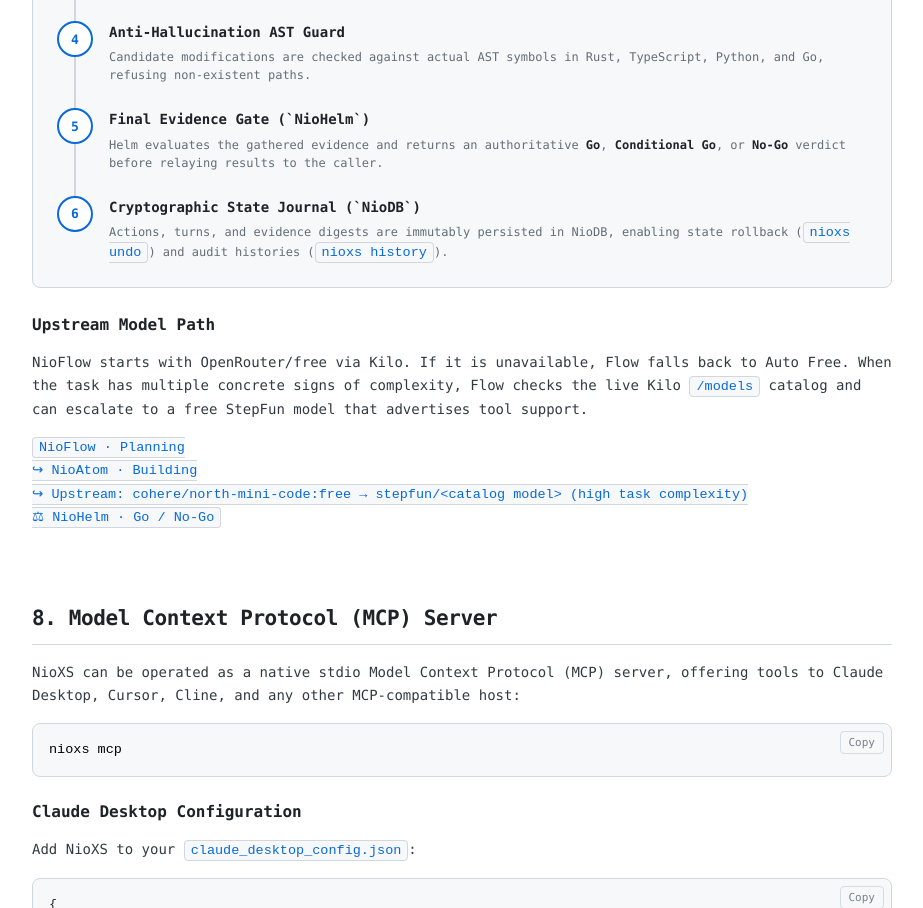
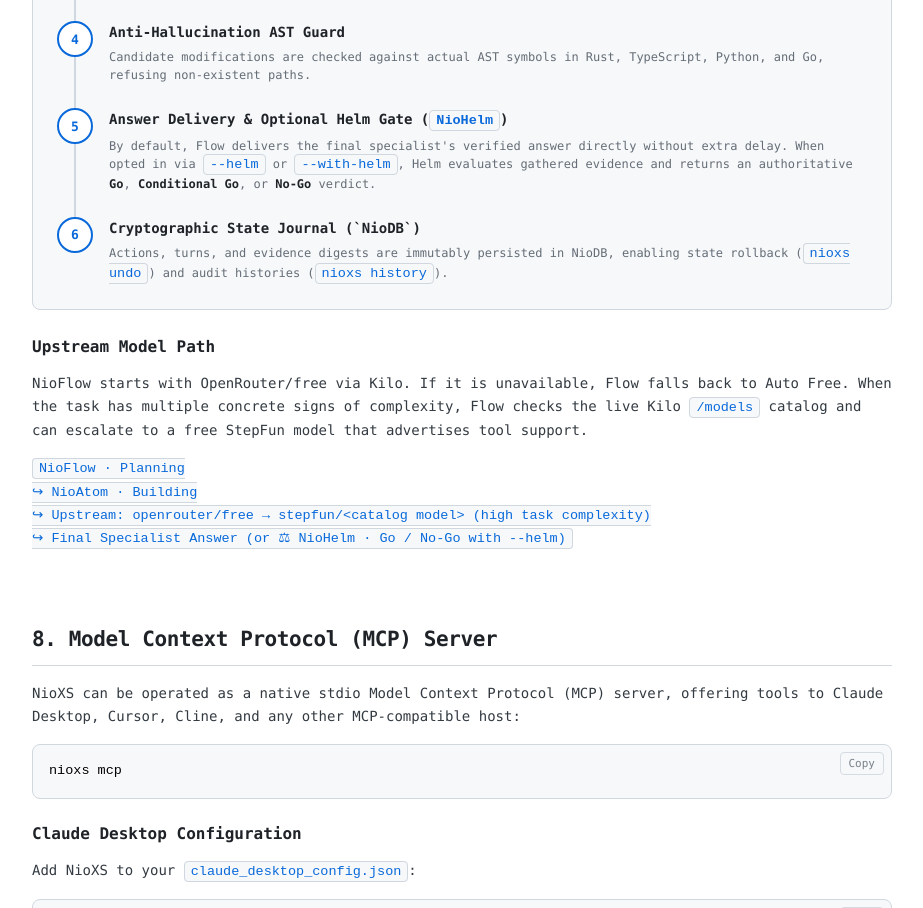
Before and after one commit to nio-labs/nio-xs, a website: page docs/index.html in a window 1280 px wide. Shown: the part 6707-7615 px from the top of the page, without its empty margins (323-1246 px from the left). Drawn offline with nearby package versions, Linux system fonts and the light colour scheme; a web font is replaced by a local one.

Commit message:
docs: update 'How NioFlow Routes Work' in README and GitHub Pages

```diff
--- a/docs/index.html
+++ b/docs/index.html
@@ -482,8 +482,8 @@
             <div class="lifecycle-step">
               <div class="lifecycle-step-icon">5</div>
               <div class="lifecycle-step-body">
-                <h4>Final Evidence Gate (`NioHelm`)</h4>
-                <p>Helm evaluates the gathered evidence and returns an authoritative <strong>Go</strong>, <strong>Conditional Go</strong>, or <strong>No-Go</strong> verdict before relaying results to the caller.</p>
+                <h4>Answer Delivery &amp; Optional Helm Gate (<code>NioHelm</code>)</h4>
+                <p>By default, Flow delivers the final specialist's verified answer directly without extra delay. When opted in via <code>--helm</code> or <code>--with-helm</code>, Helm evaluates gathered evidence and returns an authoritative <strong>Go</strong>, <strong>Conditional Go</strong>, or <strong>No-Go</strong> verdict.</p>
               </div>
             </div>
 
@@ -500,8 +500,8 @@
           <p>NioFlow starts with OpenRouter/free via Kilo. If it is unavailable, Flow falls back to Auto Free. When the task has multiple concrete signs of complexity, Flow checks the live Kilo <code>/models</code> catalog and can escalate to a free StepFun model that advertises tool support.</p>
           <pre><code>NioFlow · Planning
 ↪ NioAtom · Building
-↪ Upstream: cohere/north-mini-code:free → stepfun/&lt;catalog model&gt; (high task complexity)
-⚖ NioHelm · Go / No-Go</code></pre>
+↪ Upstream: openrouter/free → stepfun/&lt;catalog model&gt; (high task complexity)
+↪ Final Specialist Answer (or ⚖ NioHelm · Go / No-Go with --helm)</code></pre>
         </section>
 
         <!-- 8. MCP SERVER -->
```
Also changed, not shown: README.md.
